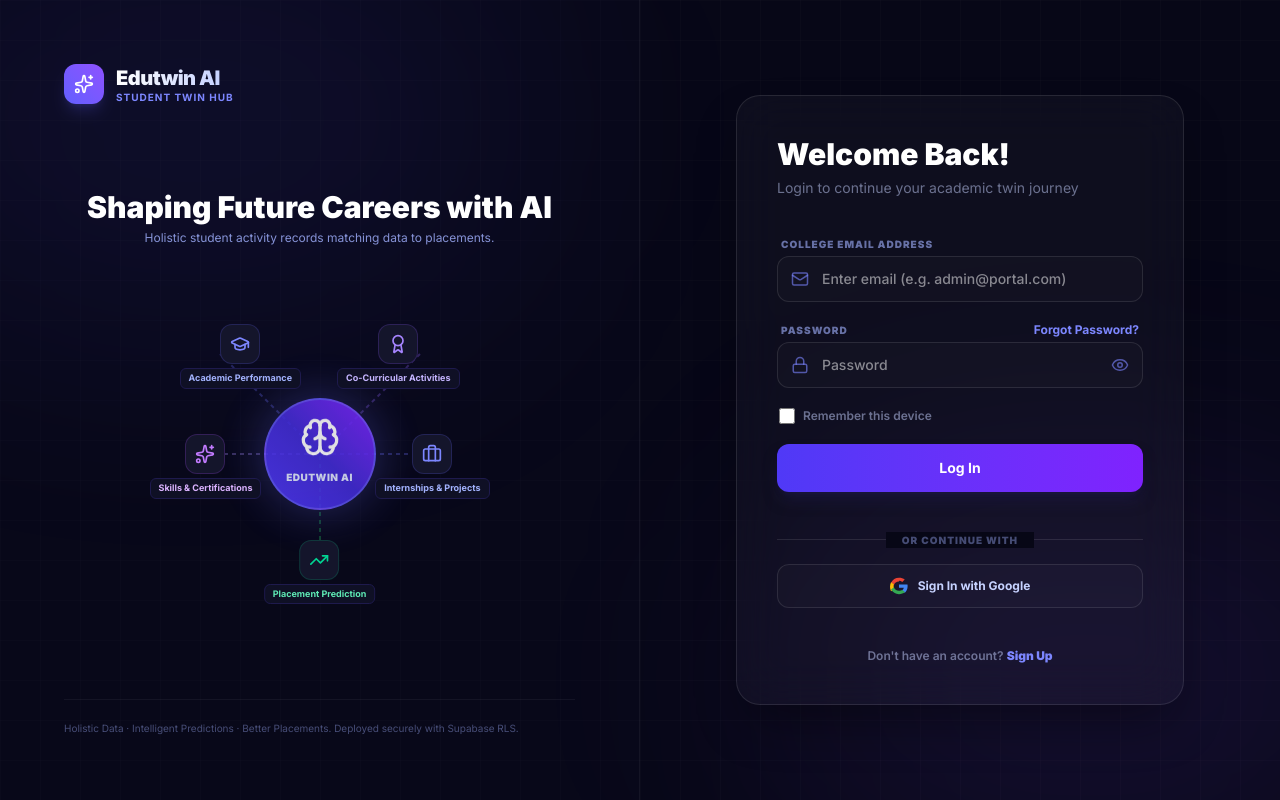
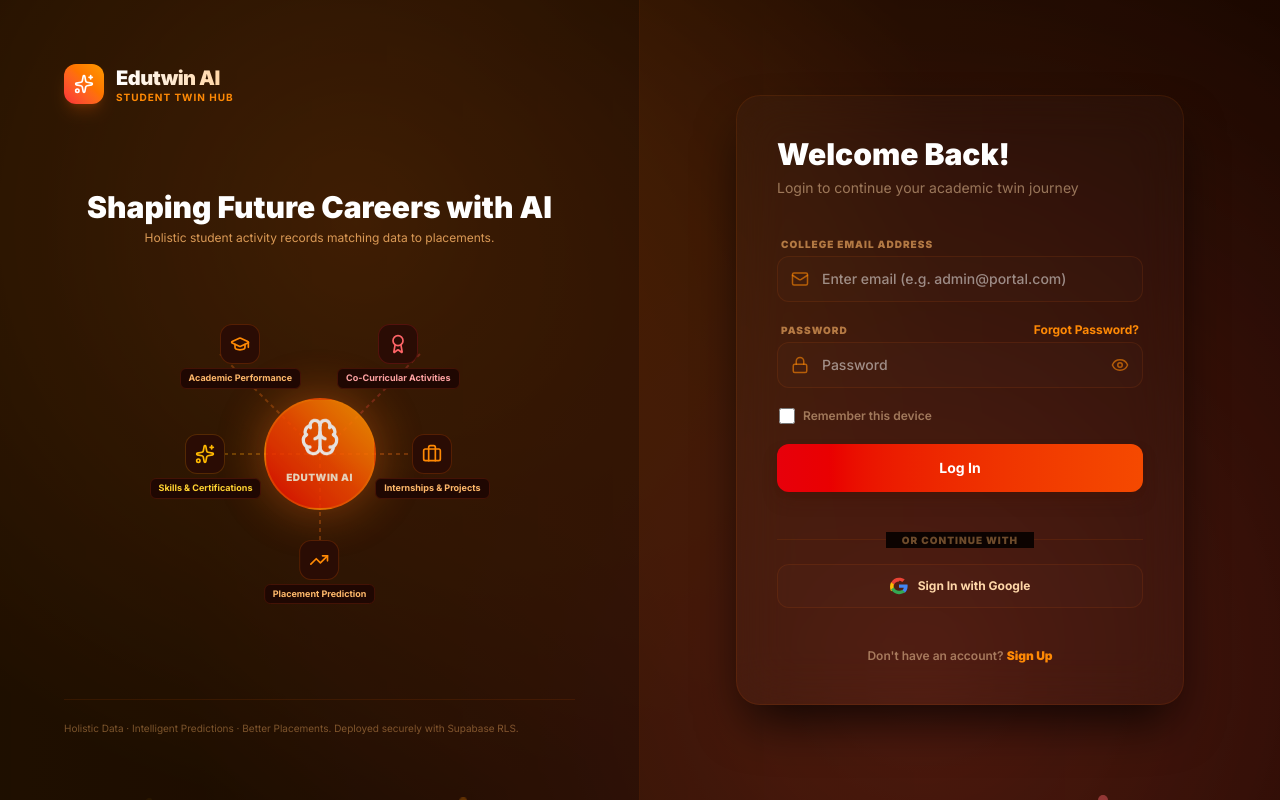
Before and after one commit to Mugilan-md/Edutwin-AI, a React (Vite) app: page / in a window 1280 px wide. Built offline with nearby package versions, Linux system fonts and the light colour scheme.

Commit message:
style: implement fiery animated orange plasma login background theme

```diff
--- a/src/pages/login.tsx
+++ b/src/pages/login.tsx
@@ -80,108 +80,134 @@ function Login() {
     }
   };
 
+  return (
+    <div className="min-h-screen flex bg-[#0c0301] text-white relative overflow-hidden font-['Inter']">
 
-  return (
-    <div className="min-h-screen flex bg-[#070716] text-white relative overflow-hidden font-['Inter']">
+      {/* CSS Injection for moving fire & fluid flame animations */}
+      <style>{`
+        @keyframes fireMotion {
+          0% { background-position: 0% 50%; }
+          50% { background-position: 100% 50%; }
+          100% { background-position: 0% 50%; }
+        }
+        @keyframes flamePulse {
+          0%, 100% { opacity: 0.15; transform: scale(1); }
+          50% { opacity: 0.35; transform: scale(1.15); }
+        }
+        @keyframes sparksUp {
+          0% { transform: translateY(10%) translateX(0px); opacity: 0; }
+          50% { opacity: 0.6; }
+          100% { transform: translateY(-110%) translateX(20px); opacity: 0; }
+        }
+      `}</style>
 
-      {/* Dynamic Animated Matrix Grid Layer */}
-      <div className="absolute inset-0 bg-[linear-gradient(rgba(255,255,255,0.015)_1px,transparent_1px),linear-gradient(90deg,rgba(255,255,255,0.015)_1px,transparent_1px)] bg-[size:40px_40px] pointer-events-none"></div>
+      {/* Fiery animated background base layer */}
+      <div className="absolute inset-0 bg-[radial-gradient(circle_at_30%_30%,#f97316_0%,transparent_50%),radial-gradient(circle_at_70%_80%,#ef4444_0%,transparent_60%)] opacity-30 mix-blend-screen animate-[flamePulse_8s_ease-in-out_infinite] pointer-events-none"></div>
 
-      {/* Tech Glowing Backdrops */}
-      <div className="absolute top-[-10%] left-[-10%] w-[50%] h-[50%] bg-indigo-500/10 rounded-full blur-[120px] pointer-events-none"></div>
-      <div className="absolute bottom-[-10%] right-[-10%] w-[50%] h-[50%] bg-violet-500/10 rounded-full blur-[120px] pointer-events-none"></div>
+      {/* Moving Fire Flow overlay from left to right */}
+      <div
+        className="absolute inset-0 bg-gradient-to-r from-red-600/10 via-amber-500/20 to-orange-600/10 bg-[length:300%_300%] animate-[fireMotion_12s_ease_infinite] pointer-events-none"
+      ></div>
 
-      {/* Main Content Container - Split screen unified under same dark theme */}
+      {/* Floating Sparkles Layer */}
+      <div className="absolute inset-0 pointer-events-none overflow-hidden">
+        <div className="absolute bottom-[-10px] left-[10%] w-1.5 h-1.5 rounded-full bg-amber-400 animate-[sparksUp_6s_infinite_linear]"></div>
+        <div className="absolute bottom-[-10px] left-[35%] w-2 h-2 rounded-full bg-orange-400 animate-[sparksUp_8s_infinite_linear_1s]"></div>
+        <div className="absolute bottom-[-10px] left-[65%] w-1 h-1 rounded-full bg-yellow-400 animate-[sparksUp_5s_infinite_linear_3s]"></div>
+        <div className="absolute bottom-[-10px] left-[85%] w-2.5 h-2.5 rounded-full bg-red-400 animate-[sparksUp_7s_infinite_linear_2s]"></div>
+      </div>
+
+      {/* Main Content Grid */}
       <div className="w-full flex flex-col md:flex-row relative z-10">
 
-        {/* Left Column: AI Pipeline and Diagram */}
-        <div className="w-full md:w-1/2 p-8 md:p-16 flex flex-col justify-between relative overflow-hidden shrink-0 border-b md:border-b-0 md:border-r border-white/5 bg-[#0c0d21]/30">
+        {/* Left Column: AI Pipeline and Fire Theme Diagram */}
+        <div className="w-full md:w-1/2 p-8 md:p-16 flex flex-col justify-between relative overflow-hidden shrink-0 border-b md:border-b-0 md:border-r border-orange-500/10 bg-black/40">
 
-          {/* Top Brand */}
+          {/* Top Brand Info */}
           <div className="flex items-center gap-3">
-            <div className="w-10 h-10 rounded-xl bg-gradient-to-tr from-indigo-500 to-violet-500 flex items-center justify-center text-white font-bold shadow-lg shadow-indigo-500/20">
+            <div className="w-10 h-10 rounded-xl bg-gradient-to-tr from-red-500 to-amber-500 flex items-center justify-center text-white font-bold shadow-lg shadow-orange-500/20">
               <Sparkles className="w-5 h-5 text-white" />
             </div>
             <div>
-              <span className="font-black text-xl tracking-tight bg-gradient-to-r from-white to-indigo-200 bg-clip-text text-transparent">Edutwin AI</span>
-              <span className="block text-[10px] text-indigo-400 font-bold uppercase tracking-widest -mt-1">Student Twin Hub</span>
+              <span className="font-black text-xl tracking-tight bg-gradient-to-r from-white to-orange-200 bg-clip-text text-transparent">Edutwin AI</span>
+              <span className="block text-[10px] text-orange-400 font-bold uppercase tracking-widest -mt-1">Student Twin Hub</span>
             </div>
           </div>
 
           {/* Core Visual Diagram */}
           <div className="my-auto py-12 flex flex-col items-center justify-center">
             <h2 className="text-2xl md:text-3xl font-black text-center mb-1 text-white leading-tight">Shaping Future Careers with AI</h2>
-            <p className="text-xs text-indigo-300/80 mb-12 text-center max-w-sm">Holistic student activity records matching data to placements.</p>
+            <p className="text-xs text-orange-300/80 mb-12 text-center max-w-sm">Holistic student activity records matching data to placements.</p>
 
             <div className="relative w-80 h-80 flex items-center justify-center">
-              {/* Brain Center */}
-              <div className="w-28 h-28 rounded-full bg-gradient-to-tr from-indigo-600 via-indigo-700 to-violet-600 flex flex-col items-center justify-center p-1 border-2 border-indigo-400/40 shadow-[0_0_50px_rgba(99,102,241,0.4)] relative z-20 animate-[pulse_3s_ease-in-out_infinite]">
+              {/* Brain Center (Fiery Glow) */}
+              <div className="w-28 h-28 rounded-full bg-gradient-to-tr from-red-600 via-orange-600 to-amber-500 flex flex-col items-center justify-center p-1 border-2 border-orange-400/40 shadow-[0_0_50px_rgba(249,115,22,0.5)] relative z-20 animate-[pulse_3s_ease-in-out_infinite]">
                 <Brain className="w-10 h-10 text-white animate-[bounce_4s_infinite]" />
-                <span className="text-[10px] font-black tracking-wider uppercase mt-1.5 text-indigo-100">EDUTWIN AI</span>
+                <span className="text-[10px] font-black tracking-wider uppercase mt-1.5 text-orange-100">EDUTWIN AI</span>
               </div>
 
-              {/* Connector lines */}
+              {/* Connector lines (Orange styling) */}
               <svg className="absolute inset-0 w-full h-full pointer-events-none z-10" viewBox="0 0 320 320">
-                <line x1="60" y1="60" x2="160" y2="160" stroke="rgba(99,102,241,0.3)" strokeWidth="2" strokeDasharray="4 4" />
-                <line x1="260" y1="60" x2="160" y2="160" stroke="rgba(139,92,246,0.3)" strokeWidth="2" strokeDasharray="4 4" />
-                <line x1="40" y1="160" x2="160" y2="160" stroke="rgba(167,139,250,0.3)" strokeWidth="2" strokeDasharray="4 4" />
-                <line x1="280" y1="160" x2="160" y2="160" stroke="rgba(99,102,241,0.3)" strokeWidth="2" strokeDasharray="4 4" />
-                <line x1="160" y1="270" x2="160" y2="160" stroke="rgba(34,197,94,0.3)" strokeWidth="2" strokeDasharray="4 4" />
+                <line x1="60" y1="60" x2="160" y2="160" stroke="rgba(249,115,22,0.3)" strokeWidth="2" strokeDasharray="4 4" />
+                <line x1="260" y1="60" x2="160" y2="160" stroke="rgba(239,68,68,0.3)" strokeWidth="2" strokeDasharray="4 4" />
+                <line x1="40" y1="160" x2="160" y2="160" stroke="rgba(245,158,11,0.3)" strokeWidth="2" strokeDasharray="4 4" />
+                <line x1="280" y1="160" x2="160" y2="160" stroke="rgba(249,115,22,0.3)" strokeWidth="2" strokeDasharray="4 4" />
+                <line x1="160" y1="270" x2="160" y2="160" stroke="rgba(249,115,22,0.3)" strokeWidth="2" strokeDasharray="4 4" />
               </svg>
 
-              {/* Node Icons */}
+              {/* Node Icons (Fiery Red/Orange) */}
               <div className="absolute top-[30px] left-[20px] z-20 flex flex-col items-center group cursor-pointer">
-                <div className="w-10 h-10 rounded-xl bg-[#14152b] border border-indigo-500/20 flex items-center justify-center text-indigo-400 group-hover:bg-indigo-600 group-hover:text-white transition-all duration-300">
+                <div className="w-10 h-10 rounded-xl bg-[#2a0c04] border border-orange-500/20 flex items-center justify-center text-orange-400 group-hover:bg-orange-600 group-hover:text-white transition-all duration-300">
                   <GraduationCap className="w-5 h-5" />
                 </div>
-                <span className="text-[9px] font-bold mt-1 text-indigo-300 bg-[#0f1025] border border-indigo-950 px-2 py-0.5 rounded-md whitespace-nowrap">Academic Performance</span>
+                <span className="text-[9px] font-bold mt-1 text-orange-300 bg-[#1f0702] border border-orange-950 px-2 py-0.5 rounded-md whitespace-nowrap">Academic Performance</span>
               </div>
 
               <div className="absolute top-[30px] right-[20px] z-20 flex flex-col items-center group cursor-pointer">
-                <div className="w-10 h-10 rounded-xl bg-[#14152b] border border-violet-500/20 flex items-center justify-center text-violet-400 group-hover:bg-violet-600 group-hover:text-white transition-all duration-300">
+                <div className="w-10 h-10 rounded-xl bg-[#2a0c04] border border-red-500/20 flex items-center justify-center text-red-400 group-hover:bg-red-600 group-hover:text-white transition-all duration-300">
                   <Award className="w-5 h-5" />
                 </div>
-                <span className="text-[9px] font-bold mt-1 text-violet-300 bg-[#0f1025] border border-indigo-950 px-2 py-0.5 rounded-md whitespace-nowrap">Co-Curricular Activities</span>
+                <span className="text-[9px] font-bold mt-1 text-red-300 bg-[#1f0702] border border-orange-950 px-2 py-0.5 rounded-md whitespace-nowrap">Co-Curricular Activities</span>
               </div>
 
               <div className="absolute left-[-10px] top-[140px] z-20 flex flex-col items-center group cursor-pointer">
-                <div className="w-10 h-10 rounded-xl bg-[#14152b] border border-purple-500/20 flex items-center justify-center text-purple-400 group-hover:bg-purple-600 group-hover:text-white transition-all duration-300">
+                <div className="w-10 h-10 rounded-xl bg-[#2a0c04] border border-amber-500/20 flex items-center justify-center text-amber-400 group-hover:bg-amber-600 group-hover:text-white transition-all duration-300">
                   <Sparkles className="w-5 h-5" />
                 </div>
-                <span className="text-[9px] font-bold mt-1 text-purple-300 bg-[#0f1025] border border-indigo-950 px-2 py-0.5 rounded-md whitespace-nowrap">Skills & Certifications</span>
+                <span className="text-[9px] font-bold mt-1 text-amber-300 bg-[#1f0702] border border-orange-950 px-2 py-0.5 rounded-md whitespace-nowrap">Skills & Certifications</span>
               </div>
 
               <div className="absolute right-[-10px] top-[140px] z-20 flex flex-col items-center group cursor-pointer">
-                <div className="w-10 h-10 rounded-xl bg-[#14152b] border border-indigo-500/20 flex items-center justify-center text-indigo-400 group-hover:bg-indigo-600 group-hover:text-white transition-all duration-300">
+                <div className="w-10 h-10 rounded-xl bg-[#2a0c04] border border-orange-500/20 flex items-center justify-center text-orange-400 group-hover:bg-orange-600 group-hover:text-white transition-all duration-300">
                   <Briefcase className="w-5 h-5" />
                 </div>
-                <span className="text-[9px] font-bold mt-1 text-indigo-300 bg-[#0f1025] border border-indigo-950 px-2 py-0.5 rounded-md whitespace-nowrap">Internships & Projects</span>
+                <span className="text-[9px] font-bold mt-1 text-orange-300 bg-[#1f0702] border border-orange-950 px-2 py-0.5 rounded-md whitespace-nowrap">Internships & Projects</span>
               </div>
 
               <div className="absolute bottom-[10px] left-1/2 -translate-x-1/2 z-20 flex flex-col items-center group cursor-pointer">
-                <div className="w-10 h-10 rounded-xl bg-[#14152b] border border-emerald-500/20 flex items-center justify-center text-emerald-400 group-hover:bg-emerald-600 group-hover:text-white transition-all duration-300">
+                <div className="w-10 h-10 rounded-xl bg-[#2a0c04] border border-orange-500/20 flex items-center justify-center text-orange-400 group-hover:bg-orange-600 group-hover:text-white transition-all duration-300">
                   <TrendingUp className="w-5 h-5" />
                 </div>
-                <span className="text-[9px] font-bold mt-1 text-emerald-300 bg-[#0f1025] border border-indigo-950 px-2 py-0.5 rounded-md whitespace-nowrap">Placement Prediction</span>
+                <span className="text-[9px] font-bold mt-1 text-orange-300 bg-[#1f0702] border border-orange-950 px-2 py-0.5 rounded-md whitespace-nowrap">Placement Prediction</span>
               </div>
             </div>
 
           </div>
 
-          <div className="border-t border-white/5 pt-5 text-center md:text-left">
-            <p className="text-[10px] text-indigo-300/40 leading-relaxed">
+          <div className="border-t border-orange-500/10 pt-5 text-center md:text-left">
+            <p className="text-[10px] text-orange-300/40 leading-relaxed">
               Holistic Data · Intelligent Predictions · Better Placements. Deployed securely with Supabase RLS.
             </p>
           </div>
         </div>
 
-        {/* Right Column: Glassmorphic Dark Login Card */}
-        <div className="w-full md:w-1/2 flex items-center justify-center p-8 md:p-16 bg-[#0a0a1f]/10">
-          <div className="w-full max-w-md space-y-8 bg-white/[0.03] backdrop-blur-xl p-8 md:p-10 rounded-3xl border border-white/10 shadow-2xl shadow-black/40">
+        {/* Right Column: Glassmorphic Fiery Dark Login Card */}
+        <div className="w-full md:w-1/2 flex items-center justify-center p-8 md:p-16 bg-black/20">
+          <div className="w-full max-w-md space-y-8 bg-white/[0.02] backdrop-blur-xl p-8 md:p-10 rounded-3xl border border-orange-500/10 shadow-2xl shadow-black/80">
 
             <div>
               <h2 className="text-3xl font-black text-white leading-tight">Welcome Back!</h2>
-              <p className="text-sm text-indigo-200/50 mt-1">Login to continue your academic twin journey</p>
+              <p className="text-sm text-orange-200/50 mt-1">Login to continue your academic twin journey</p>
             </div>
 
             {errorMessage && (
@@ -195,9 +221,9 @@ function Login() {
               <input type="password" name="dummy_password" style={{ display: "none" }} tabIndex={-1} aria-hidden="true" />
 
               <div className="space-y-1">
-                <label className="text-[10px] font-black text-indigo-300/60 uppercase tracking-widest pl-1">College Email Address</label>
+                <label className="text-[10px] font-black text-orange-300/60 uppercase tracking-widest pl-1">College Email Address</label>
                 <div className="relative">
-                  <span className="absolute inset-y-0 left-0 pl-3.5 flex items-center pointer-events-none text-indigo-400/60">
+                  <span className="absolute inset-y-0 left-0 pl-3.5 flex items-center pointer-events-none text-orange-400/60">
                     <Mail className="w-4.5 h-4.5" />
                   </span>
                   <input
@@ -211,18 +237,18 @@ function Login() {
                     value={email}
                     onChange={(e) => setEmail(e.target.value)}
                     disabled={loading}
-                    className="w-full pl-11 pr-4 py-3 bg-white/[0.02] border border-white/10 rounded-xl focus:outline-none focus:ring-2 focus:ring-indigo-500 focus:bg-[#0f1025] text-white text-sm transition-all duration-300 font-medium"
+                    className="w-full pl-11 pr-4 py-3 bg-white/[0.01] border border-orange-500/10 rounded-xl focus:outline-none focus:ring-2 focus:ring-orange-500 focus:bg-[#1a0802] text-white text-sm transition-all duration-300 font-medium"
                   />
                 </div>
               </div>
 
               <div className="space-y-1">
                 <div className="flex justify-between items-center pl-1 pr-1">
-                  <label className="text-[10px] font-black text-indigo-300/60 uppercase tracking-widest">Password</label>
-                  <a href="#forgot" className="text-xs text-indigo-400 hover:text-indigo-300 font-bold">Forgot Password?</a>
+                  <label className="text-[10px] font-black text-orange-300/60 uppercase tracking-widest">Password</label>
+                  <a href="#forgot" className="text-xs text-orange-400 hover:text-orange-300 font-bold">Forgot Password?</a>
                 </div>
                 <div className="relative">
-                  <span className="absolute inset-y-0 left-0 pl-3.5 flex items-center pointer-events-none text-indigo-400/60">
+                  <span className="absolute inset-y-0 left-0 pl-3.5 flex items-center pointer-events-none text-orange-400/60">
                     <Lock className="w-4.5 h-4.5" />
                   </span>
                   <input
@@ -236,12 +262,12 @@ function Login() {
                     value={password}
                     onChange={(e) => setPassword(e.target.value)}
                     disabled={loading}
-                    className="w-full pl-11 pr-12 py-3 bg-white/[0.02] border border-white/10 rounded-xl focus:outline-none focus:ring-2 focus:ring-indigo-500 focus:bg-[#0f1025] text-white text-sm transition-all duration-300 font-medium"
+                    className="w-full pl-11 pr-12 py-3 bg-white/[0.01] border border-orange-500/10 rounded-xl focus:outline-none focus:ring-2 focus:ring-orange-500 focus:bg-[#1a0802] text-white text-sm transition-all duration-300 font-medium"
                   />
                   <button
                     type="button"
                     onClick={() => setShowPassword(!showPassword)}
-                    className="absolute inset-y-0 right-0 pr-3.5 flex items-center text-indigo-400/60 hover:text-indigo-400 transition duration-200 cursor-pointer"
+                    className="absolute inset-y-0 right-0 pr-3.5 flex items-center text-orange-400/60 hover:text-orange-400 transition duration-200 cursor-pointer"
                   >
                     {showPassword ? <EyeOff className="w-4.5 h-4.5" /> : <Eye className="w-4.5 h-4.5" />}
                   </button>
@@ -252,9 +278,9 @@ function Login() {
                 <input
                   type="checkbox"
                   id="remember-me"
-                  className="rounded text-indigo-600 focus:ring-indigo-500 w-4 h-4 border-white/10 bg-transparent"
+                  className="rounded text-orange-600 focus:ring-orange-500 w-4 h-4 border-orange-500/10 bg-transparent"
                 />
-                <label htmlFor="remember-me" className="text-xs text-indigo-200/50 font-semibold cursor-pointer">
+                <label htmlFor="remember-me" className="text-xs text-orange-200/50 font-semibold cursor-pointer">
                   Remember this device
                 </label>
               </div>
@@ -262,7 +288,7 @@ function Login() {
               <button
                 type="submit"
                 disabled={loading}
-                className="w-full bg-gradient-to-r from-indigo-600 to-violet-600 text-white font-bold py-3.5 px-4 rounded-xl hover:from-indigo-700 hover:to-violet-700 shadow-lg shadow-indigo-950/50 transition-all duration-300 disabled:opacity-50 flex items-center justify-center gap-2 cursor-pointer text-sm"
+                className="w-full bg-gradient-to-r from-red-600 to-orange-600 text-white font-bold py-3.5 px-4 rounded-xl hover:from-red-700 hover:to-orange-700 shadow-lg shadow-orange-950/50 transition-all duration-300 disabled:opacity-50 flex items-center justify-center gap-2 cursor-pointer text-sm"
               >
                 {loading ? (
                   <>
@@ -279,16 +305,16 @@ function Login() {
             <div className="space-y-4 pt-2">
               <div className="relative flex items-center justify-center">
                 <div className="absolute inset-0 flex items-center">
-                  <div className="w-full border-t border-white/10"></div>
+                  <div className="w-full border-t border-orange-500/10"></div>
                 </div>
-                <span className="relative bg-[#070716] px-4 text-[10px] font-black text-indigo-300/40 uppercase tracking-widest">or continue with</span>
+                <span className="relative bg-[#0c0301] px-4 text-[10px] font-black text-orange-300/40 uppercase tracking-widest">or continue with</span>
               </div>
 
               <button
                 type="button"
                 onClick={() => handleOAuthLogin("google")}
                 title="Sign In with Google"
-                className="w-full flex items-center justify-center gap-2.5 py-3 bg-white/[0.02] hover:bg-white/[0.06] rounded-xl border border-white/10 transition cursor-pointer text-indigo-200 font-bold text-xs"
+                className="w-full flex items-center justify-center gap-2.5 py-3 bg-white/[0.01] hover:bg-white/[0.04] rounded-xl border border-orange-500/10 transition cursor-pointer text-orange-200 font-bold text-xs"
               >
                 <svg className="w-4.5 h-4.5" viewBox="0 0 24 24">
                   <path fill="#ea4335" d="M12 5.04c1.66 0 3.2.57 4.38 1.69l3.27-3.27C17.68 1.54 14.98 1 12 1 7.35 1 3.37 3.67 1.39 7.56l3.85 2.99c.9-2.7 3.4-4.51 6.76-4.51z" />
@@ -301,11 +327,11 @@ function Login() {
             </div>
 
             <div className="pt-2 text-center">
-              <p className="text-xs text-indigo-200/50 font-semibold">
+              <p className="text-xs text-orange-200/50 font-semibold">
                 Don't have an account?{" "}
                 <Link
                   to="/register"
-                  className="text-indigo-400 hover:text-indigo-300 font-black transition-colors duration-300"
+                  className="text-orange-400 hover:text-orange-300 font-black transition-colors duration-300"
                 >
                   Sign Up
                 </Link>
```
